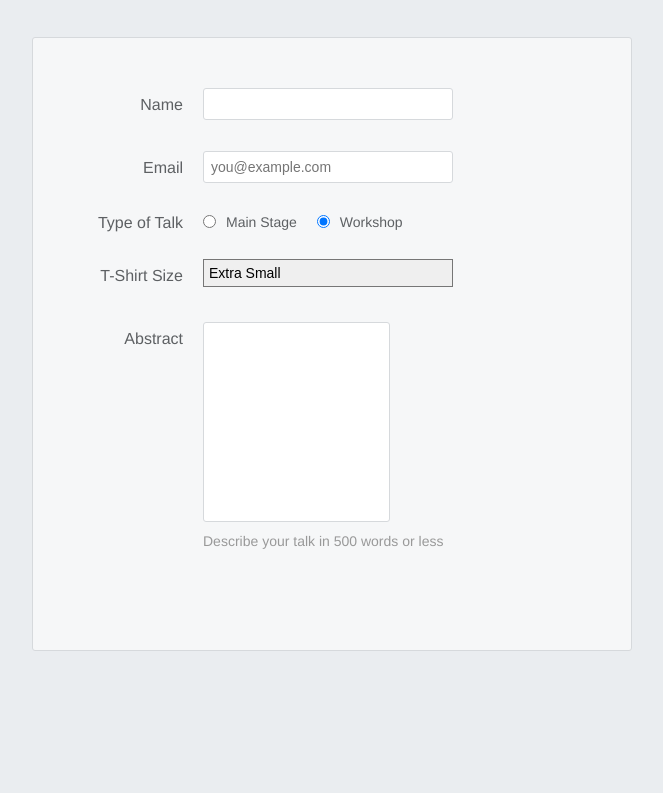
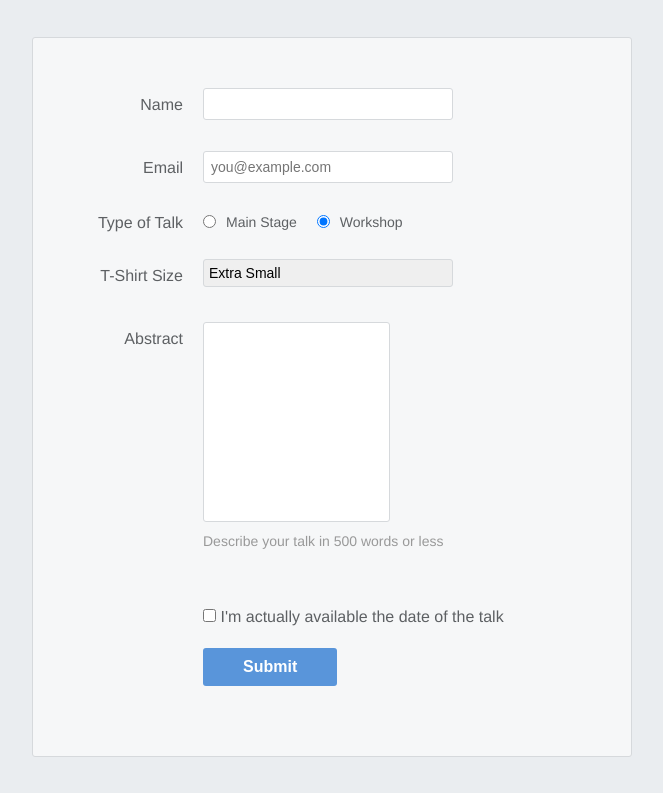
Before and after one commit to e-meyer/the-odin-project, a plain HTML site: page Fullstack JavaScript/intermediate-html-and-css/forms/speaker-submission.html in a window 1280 px wide. Shown: the part 225-1018 px from the top of the page, without its empty margins (308-971 px from the left). Before the commit the page ends 916 px from the top, so only its background shows below. Drawn offline with Linux system fonts and the light colour scheme.

Commit message:
Finished exercise, added final checkbox and submit button, edited css of both properties

```diff
--- a/Fullstack JavaScript/intermediate-html-and-css/forms/speaker-submission.html
+++ b/Fullstack JavaScript/intermediate-html-and-css/forms/speaker-submission.html
@@ -51,6 +51,17 @@
             <div class="instructions">Describe your talk in 500 words or less</div>
         </div>
 
+        <div class="form-row">
+            <label for="available" class="checkbox-label">
+                <input id="available" name="available" type="checkbox" value="is-available"/>
+                <span>I'm actually available the date of the talk</span>
+            </label>
+        </div>
+
+        <div class="form-row">
+            <button>Submit</button>
+        </div>
+
     </form>
 
 </body>
--- a/Fullstack JavaScript/intermediate-html-and-css/forms/style.css
+++ b/Fullstack JavaScript/intermediate-html-and-css/forms/style.css
@@ -89,7 +89,9 @@ body {
 .form-row select {
     padding: 5px;
     font-size: 14px;
-    -webkit-appearance: none;
+    border: 1px solid #D6D9DC;
+    border-radius: 3px;
+    appearance: none;
 }
 
 .form-row textarea {
@@ -107,6 +109,29 @@ body {
     color: #999999;
     font-size: 14px;
     margin-bottom: 30px;
+}
+
+.form-row .checkbox-label {
+    margin-bottom: 0;
+}
+
+.form-row button {
+    font-size: 16px;
+    font-weight: bold;
+    color: #FFFFFF;
+    background-color: #5995DA;
+    border: none;
+    border-radius: 3px;
+    padding: 10px 40px;
+    cursor: pointer;
+}
+
+.form-row button:hover {
+    background-color: #76AEED;
+}
+
+.form-row button:active {
+    background-color: #407FC7;
 }
 
 @media only screen and (min-width: 700px) {
@@ -153,4 +178,13 @@ body {
         margin-left: 120px;
     }
 
+    .form-row .checkbox-label {
+        margin-left: 120px;
+        width: auto;
+    }
+
+    .form-row button {
+        margin-left: 120px;
+    }
+
 }
```
